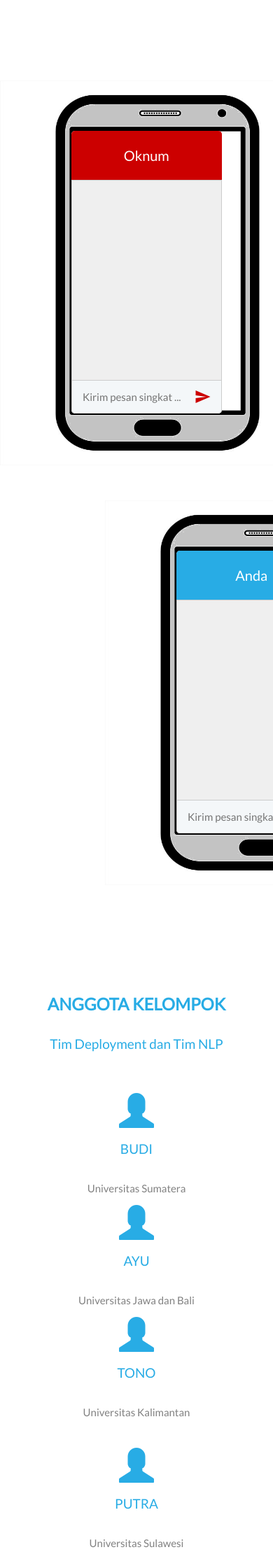
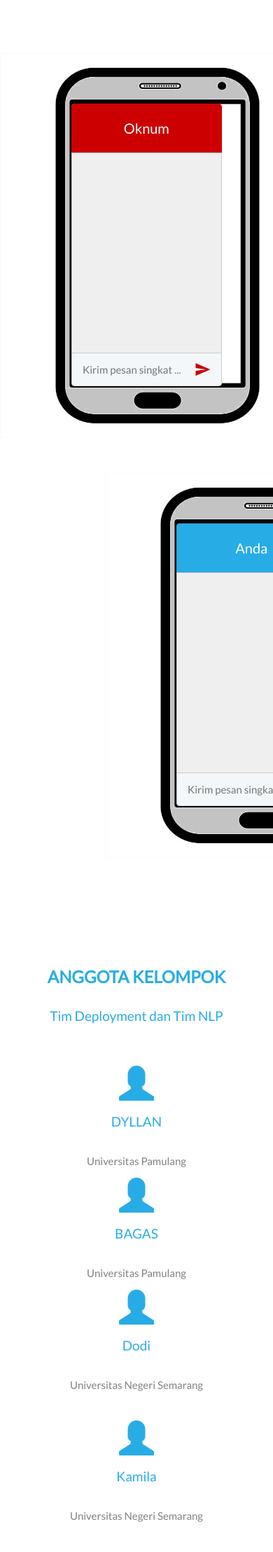
Before and after one commit to Kamilaaql/Deployment-nlp, a Flask app: page / in a window 390 px wide; the page is wider, and only the part inside the window is pictured. Shown: the part 1111-3329 px from the top of that part at 70% size. Run offline with Flask 3, Linux system fonts and the light colour scheme; parts of the project's set-up code (start-up, migrations or seed data) failed here and were passed over.

Commit message:
Update index.html

```diff
--- a/templates/index.html
+++ b/templates/index.html
@@ -50,8 +50,9 @@
 		<div class="row">
 			<div class="col-sm-6">
 				<!-- Deskripsi Aplikasi -->
-				<h2>SAT-PAM</h2>
-				<h4>Sms Aman Tanpa sPAM</h4><br>
+				KELOMPOK 2 NiaPy
+				<h2SMARTEX</h2>
+				<h4>Having Massage With No Risk</h4><br>
 				<p style="text-align: justify;text-justify: inter-word;">
 					Aplikasi ini dibuat khusus untuk mendeteksi sms spam seperti penipuan atau <i>fraud</i>
 					yang banyak meresahkan masyarakat. SMS yang masuk ke perangkat pengguna akan terlebih
@@ -158,31 +159,26 @@
 		<div class="row slideanim">
 			<div class="col-sm-4">
 				<span class="glyphicon glyphicon-user logo-small"></span>
-				<h4>BUDI</h4>
-				<p>Universitas Sumatera</p>
+				<h4>DYLLAN</h4>
+				<p>Universitas Pamulang</p>
 			</div>
 			<div class="col-sm-4">
 				<span class="glyphicon glyphicon-user logo-small"></span>
-				<h4>AYU</h4>
-				<p>Universitas Jawa dan Bali</p>
+				<h4>BAGAS</h4>
+				<p>Universitas Pamulang</p>
 			</div>
 			<div class="col-sm-4">
 				<span class="glyphicon glyphicon-user logo-small"></span>
-				<h4>TONO</h4>
-				<p>Universitas Kalimantan</p>
+				<h4>Dodi</h4>
+				<p>Universitas Negeri Semarang</p>
 			</div>
 		</div>
 	    <br>
 	    <div class="row slideanim">
 			<div class="col-sm-6">
 				<span class="glyphicon glyphicon-user logo-small"></span>
-				<h4>PUTRA</h4>
-				<p>Universitas Sulawesi</p>
-			</div>
-			<div class="col-sm-6">
-				<span class="glyphicon glyphicon-user logo-small"></span>
-				<h4>PUTRI</h4>
-				<p>Universitas Kepulauan Nusa, Maluku dan Papua</p>
+				<h4>Kamila</h4>
+				<p>Universitas Negeri Semarang</p>
 			</div>
 	    </div>
 	</div>
```
